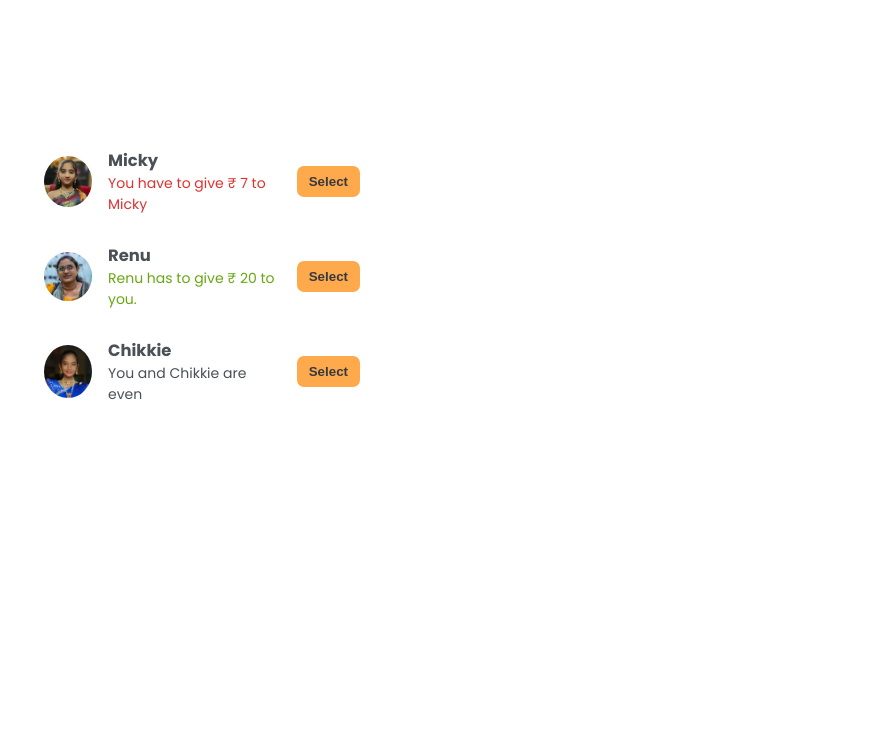
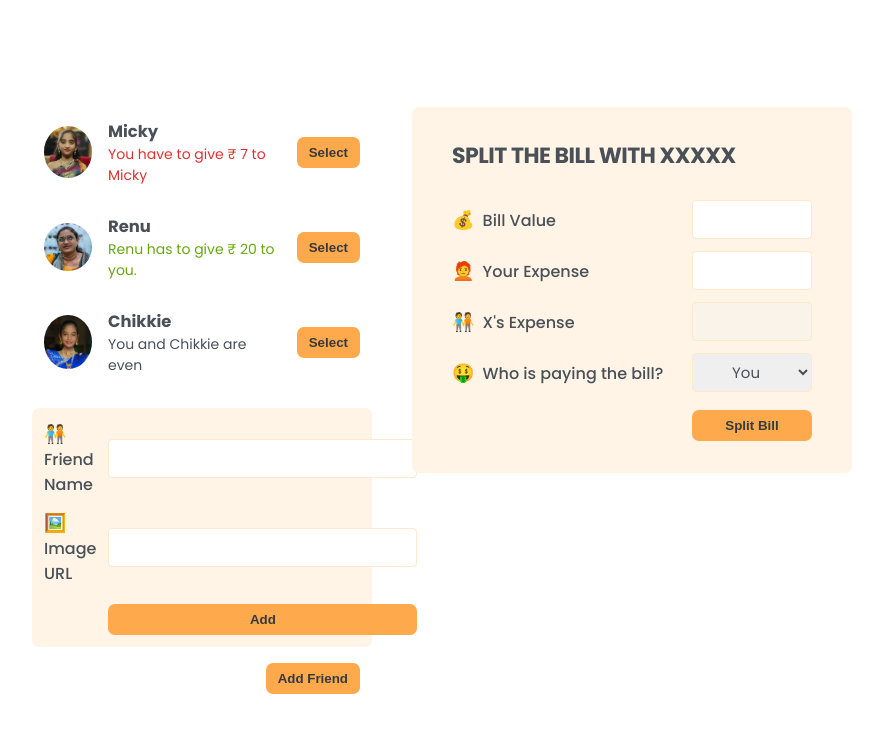
Before and after one commit to SatishKonduru/eat-n-split, a React (Create React App) app: page / in a window 1280 px wide. Shown: the top 732 px of the page, without its empty margins (198-1081 px from the left). Built offline with nearby package versions, Linux system fonts and the light colour scheme.

Commit message:
Static Design Complete

```diff
--- a/src/App.js
+++ b/src/App.js
@@ -24,7 +24,11 @@
     <div className="app">
       <div className="sidebar">
         <FriendsList />
+
+        <FormAddFriend />
+        <Button>Add Friend</Button>
       </div>
+      <FormSplitBill />
     </div>
   );
 }
@@ -59,7 +63,46 @@
 
       {friend.balance === 0 && <p>You and {friend.name} are even</p>}
 
-      <button className="button">Select</button>
+      <Button>Select</Button>
     </li>
   );
 }
+
+function Button({ children }) {
+  return <button className="button">{children}</button>;
+}
+function FormAddFriend() {
+  return (
+    <form className="form-add-friend">
+      <label>🧑‍🤝‍🧑 Friend Name</label>
+      <input type="text" />
+
+      <label>🖼️ Image URL</label>
+      <input type="text" />
+      <Button>Add</Button>
+    </form>
+  );
+}
+
+function FormSplitBill() {
+  return (
+    <form className="form-split-bill">
+      <h2>Split the Bill with XXXXX</h2>
+      <label> 💰 Bill Value</label>
+      <input type="text" />
+
+      <label> 🧑‍🦰 Your Expense</label>
+      <input type="text" />
+
+      <label>🧑‍🤝‍🧑 X's Expense</label>
+      <input type="text" disabled />
+
+      <label>🤑 Who is paying the bill?</label>
+      <select>
+        <option value="user">You</option>
+        <option value="friend">X</option>
+      </select>
+      <Button>Split Bill</Button>
+    </form>
+  );
+}
--- a/src/index.css
+++ b/src/index.css
@@ -111,6 +111,7 @@
 }
 
 form {
+
   font-size: 1.6rem;
   display: grid;
   align-items: center;
@@ -121,6 +122,7 @@
 }
 
 .form-add-friend {
+
   grid-template-columns: 1fr 1.5fr;
   margin-bottom: 1.6rem;
   padding: 1.2rem;
```
